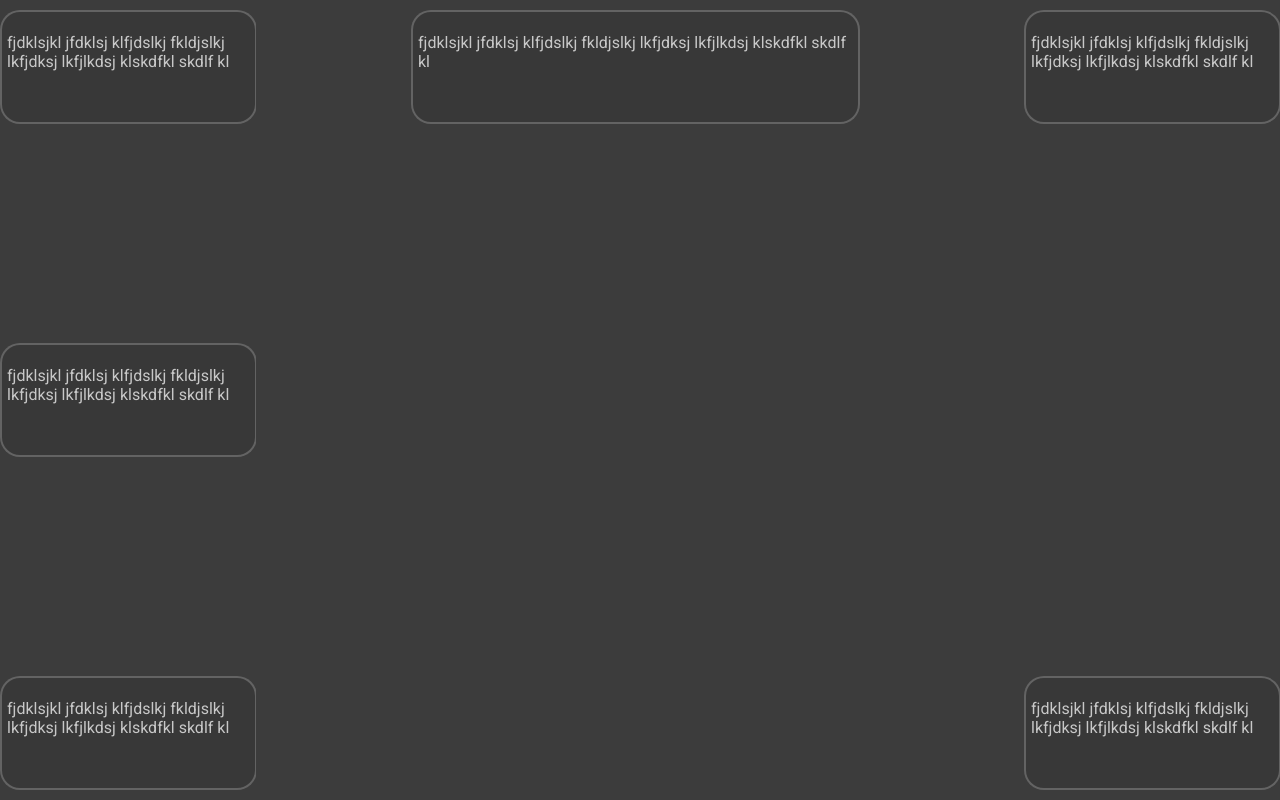
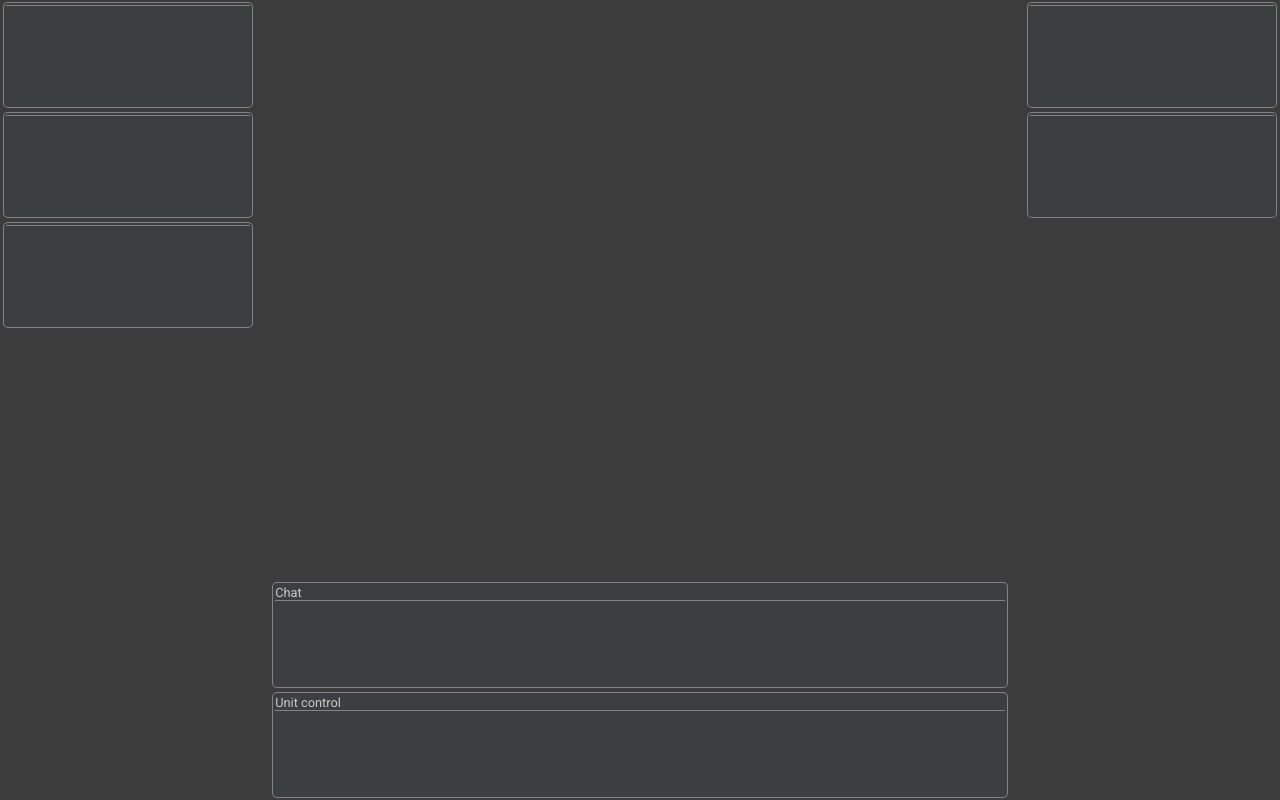
Before and after one commit to SergySanJj/JSTesting, an Angular app in the folder AngularTest/spacegame/: page / in a window 1280 px wide. Built offline with nearby package versions, Linux system fonts and the light colour scheme.

Commit message:
Implement databindings for block names

```diff
--- a/AngularTest/spacegame/src/app/app.component.html
+++ b/AngularTest/spacegame/src/app/app.component.html
@@ -5,7 +5,8 @@
 </ng-template>
 
 <ng-template #centralTemplate>
-  <app-info-block></app-info-block>
+  <app-info-block [infoBlockName]="'Chat'"></app-info-block>
+  <app-info-block [infoBlockName]="'Unit control'"></app-info-block>
 </ng-template>
 
 <ng-template #rightTemplate>
@@ -15,8 +16,7 @@
 </ng-template>
 
 <div class="gui-container">
-  <app-gui-column [ngClass]="'press-left'" id="left-col" [innerContentTemplate]="leftTemplate">
-  </app-gui-column>
-  <app-gui-column [ngClass]="'central'" id="center-col" [innerContentTemplate]="centralTemplate"></app-gui-column>
+  <app-gui-column [ngClass]="'press-left'" id="left-col" [innerContentTemplate]="leftTemplate"> </app-gui-column>
+  <app-gui-column [ngClass]="'central'" id="center-col" [innerContentTemplate]="centralTemplate" [isBottomed]="true"></app-gui-column>
   <app-gui-column [ngClass]="'press-right'" id="right-col" [innerContentTemplate]="rightTemplate"></app-gui-column>
 </div>
--- a/AngularTest/spacegame/src/app/app.component.scss
+++ b/AngularTest/spacegame/src/app/app.component.scss
@@ -11,6 +11,8 @@
   //justify-content: space-between;
 
   z-index: 10;
+  // GUI root does not handle mouse events
+  pointer-events: none;
 }
 
 
--- a/AngularTest/spacegame/src/app/gui-column/gui-column.component.html
+++ b/AngularTest/spacegame/src/app/gui-column/gui-column.component.html
@@ -1,3 +1,3 @@
-<div class="column">
+<div [ngClass]="{column:true, bottomed: isBottomed}">
   <ng-container [ngTemplateOutlet]="innerContentTemplate"></ng-container>
 </div>
--- a/AngularTest/spacegame/src/app/gui-column/gui-column.component.scss
+++ b/AngularTest/spacegame/src/app/gui-column/gui-column.component.scss
@@ -1,11 +1,12 @@
 @import "../../variables.scss";
+
 
 .column {
   display: flex;
   flex-direction: column;
   flex-wrap: nowrap;
   align-items: center;
-  justify-content: space-between;
+  justify-content: flex-start;
 
   margin: auto;
 
@@ -14,3 +15,8 @@
   min-width: 100px;
   background: rgb(60,60,60);
 }
+
+
+.bottomed{
+  justify-content: flex-end;
+}
--- a/AngularTest/spacegame/src/app/gui-column/gui-column.component.ts
+++ b/AngularTest/spacegame/src/app/gui-column/gui-column.component.ts
@@ -6,11 +6,14 @@ import {Component, Input, OnInit, TemplateRef} from '@angular/core';
   styleUrls: ['./gui-column.component.scss']
 })
 export class GuiColumnComponent implements OnInit {
-
   @Input()
   innerContentTemplate: TemplateRef<any>;
 
-  constructor() { }
+  @Input()
+  isBottomed = false;
+
+  constructor() {
+  }
 
   ngOnInit() {
   }
--- a/AngularTest/spacegame/src/app/info-block/info-block.component.html
+++ b/AngularTest/spacegame/src/app/info-block/info-block.component.html
@@ -1,3 +1,4 @@
 <div class="info-block">
-  <p>fjdklsjkl jfdklsj klfjdslkj fkldjslkj lkfjdksj lkfjlkdsj klskdfkl skdlf kl</p>
+  <p class="header">{{infoBlockName}}</p>
+  <ng-template [ngTemplateOutlet]="infoTemplate"></ng-template>
 </div>
--- a/AngularTest/spacegame/src/app/info-block/info-block.component.scss
+++ b/AngularTest/spacegame/src/app/info-block/info-block.component.scss
@@ -1,16 +1,27 @@
+@import "../../variables";
+
+:host {
+  width: 100%;
+  margin: 0;
+  padding: 0;
+}
+
 .info-block {
-  display: inline-block;
-  align-self: center;
+  display: flex;
+  flex-direction: column;
+  justify-content: flex-start;
+  align-content: center;
 
-  background: rgba(40,40,40,0.2);
-  border: rgba(200,200,200,0.3) 2px solid;
-  border-radius: 20px;
-  margin-top: 10px;
-  margin-bottom: 10px;
+  background: $lighterBackground;
+  border: $borderStyle;
+  border-radius: 5px;
+  margin: $blockMargin;
 
-  padding: 5px;
+  padding: $blockPadding;
 
   width: 95%;
   min-width: 100px;
   min-height: 100px;
+
+  pointer-events: auto;
 }
--- a/AngularTest/spacegame/src/app/info-block/info-block.component.ts
+++ b/AngularTest/spacegame/src/app/info-block/info-block.component.ts
@@ -1,4 +1,4 @@
-import { Component, OnInit } from '@angular/core';
+import {Component, Input, OnInit, TemplateRef} from '@angular/core';
 
 @Component({
   selector: 'app-info-block',
@@ -6,8 +6,18 @@ import { Component, OnInit } from '@angular/core';
   styleUrls: ['./info-block.component.scss']
 })
 export class InfoBlockComponent implements OnInit {
+  @Input()
+  display = true;
 
-  constructor() { }
+  @Input()
+  infoBlockName: string;
+
+  @Input()
+  infoTemplate: TemplateRef<any>;
+
+
+  constructor() {
+  }
 
   ngOnInit() {
   }
--- a/AngularTest/spacegame/src/styles.scss
+++ b/AngularTest/spacegame/src/styles.scss
@@ -1,11 +1,26 @@
 /* You can add global styles to this file, and also import other style files */
-@import url('https://fonts.googleapis.com/css?family=Roboto&display=swap');
+@import "variables";
+
 
 html, body {
   margin: 0;
   padding: 0;
-  background: rgb(50,50,50);
-  color: rgb(200,200,200);
+  background: $darkBackground;
+  color: $lightTextColor;
 
-  font-family: "Roboto", serif;
+  font-family: $roboto;
 }
+
+p.header {
+  width: 100%;
+  margin: 0 0;
+  text-align: left;
+  font-size: 0.8rem;
+  border-bottom: $borderStyle;
+  //font-weight: bold;
+}
+
+
+.hidden {
+  display: none;
+}
--- a/AngularTest/spacegame/src/variables.scss
+++ b/AngularTest/spacegame/src/variables.scss
@@ -1,3 +1,20 @@
+@import url('https://fonts.googleapis.com/css?family=Roboto&display=swap');
+
+
 $sidebarWidth: 20vw;
+$centerWidth: 100vw - $sidebarWidth*2;
 
-$centerWidth: 100vw - $sidebarWidth*2;
+$darkBackground: rgb(43, 43, 43);
+$lighterBackground: rgb(60, 63, 65);
+
+
+$lightTextColor: rgb(200,200,200);
+$darkerTextColor : rgb(180,180,180);
+
+$roboto: "Roboto", serif;
+
+
+$blockPadding: 2px;
+$blockMargin: 2px auto;
+
+$borderStyle: rgba(200,200,200,0.5) 1px solid;
```
